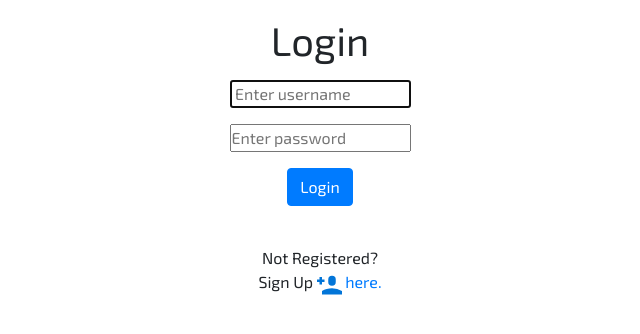
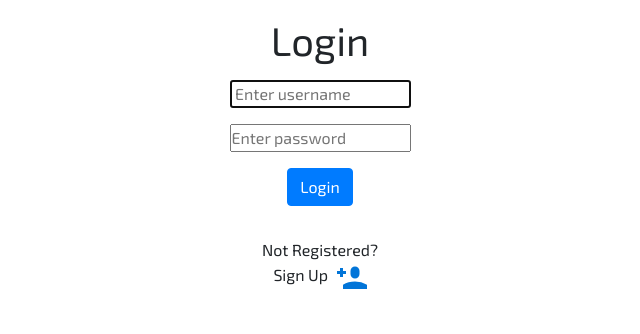
Before and after one commit to ey7/project-three, a Flask app: page /login in a window 1280 px wide. Shown: the part 59-393 px from the top of the page, without its empty margins (320-960 px from the left). Run offline with Flask 2, Linux system fonts and the light colour scheme; some libraries are stand-ins or nearby versions.

Commit message:
login page icon code modified with text removed, some margin added

```diff
--- a/static/css/style.css
+++ b/static/css/style.css
@@ -3,55 +3,64 @@
     margin: 0;
     padding: 0;
   }
-
 body {
     text-decoration: none;
   	font-family: 'Exo 2', sans-serif;
   }
-
+/* home icon on nav bar */
 .home-icon {
 	 margin-bottom: 10px;
 	 margin-right:5px;
 	 width: 20px;
 	 height: 20px;
 }
-
 .home-icon:hover {
     filter: brightness(0.8);
 }
+/* generic icon styling on navbar */
 .icon {
     width: 20px;
     height: 20px;
     margin-right: 5px;
 }
-
 .icon:hover {
     filter: brightness(0.8);
 }
-
+/* nav brand class to change on hover on navbar */
 .navbar-brand:hover {
     filter: brightness(0.8);
 }
-
 .edit-icon {
     width: 15px;
     height: 15px;
     margin-right: 5px;
 }
+/* styling for search icon on blogs page */
 .search-icon {
     width: 20px;
     height: 20px;
 }
+/* register icon styling on navbar */
 .register-icon {
     width: 25px;
     height: 25px;
     margin-right: 5px;
 }
+.register-icon: hover {
+    filter: brightness(0.8);
+}
+/* table header styling on account page */
 .table-header {
     background-color: #0275d8;
     color: white;
 }
+/* signup icon on login page*/
 .signup-icon{
-  width: 25px;
-  height: 25px;
+    width: 30px;
+    height: 30px;
+    fill: #0275d8;
+    margin-left: 5px;
 }
+.signup-icon:hover {
+    fill: #6b7a89;
+}
--- a/templates/login.html
+++ b/templates/login.html
@@ -28,13 +28,16 @@
             </div>
                 <!--submit button-->
                 <div class="form__group text-center mb-3">
-                    {{ form.submit(class="btn btn-primary") }}
+                    {{ form.submit(class="btn btn-primary mb-3") }}
                 </div>
                     <!-- not registered message -->
-                    <div class="py-4 text-center">Not Registered? <br> Sign Up <a href="{{ url_for('register') }}">
-                        <svg xmlns="http://www.w3.org/2000/svg" class="signup-icon" viewBox="0 0 20 20">
-                            <path fill="#0275d8" d="M2 6H0v2h2v2h2V8h2V6H4V4H2v2zm7 0a3 3 0 0 1 6 0v2a3 3 0 0 1-6 0V6zm11 9.14A15.93 15.93 0 0 0 12 13c-2.91 0-5.65.78-8 2.14V18h16v-2.86z"/></svg>
-                    here.</a></div>
+                    <div class="text-center">Not Registered? <br> Sign Up
+                        <a href="{{ url_for('register') }}">
+                            <svg xmlns="http://www.w3.org/2000/svg" class="signup-icon" viewBox="0 0 20 20">
+                                <path d="M2 6H0v2h2v2h2V8h2V6H4V4H2v2zm7 0a3 3 0 0 1 6 0v2a3 3 0 0 1-6 0V6zm11 9.14A15.93 15.93 0 0 0 12 13c-2.91 0-5.65.78-8 2.14V18h16v-2.86z"/>
+                            </svg>
+                        </a>
+                    </div>
 
         </form>
 {% endblock %}
```
Lines whose indentation alone changed are shown as unchanged.
